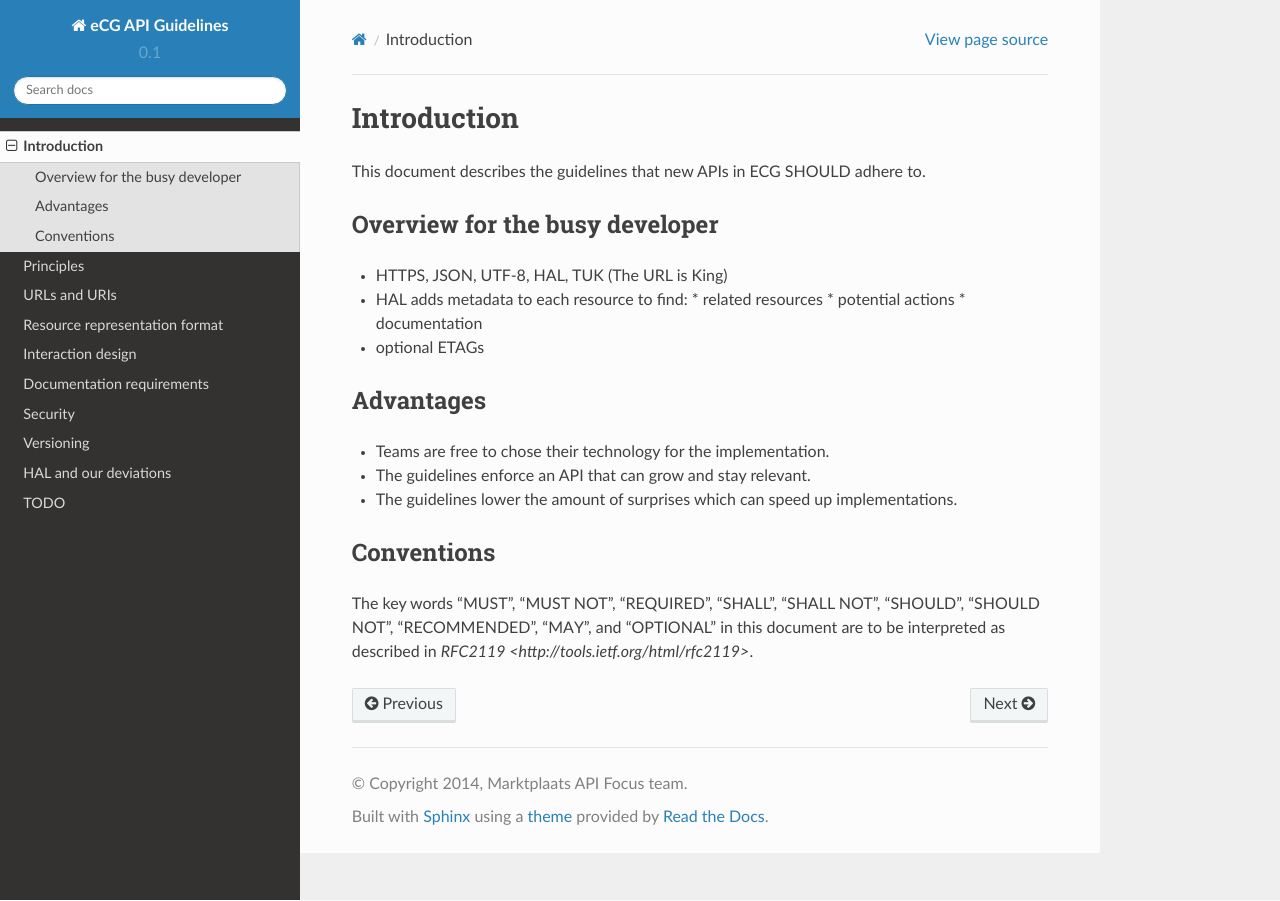
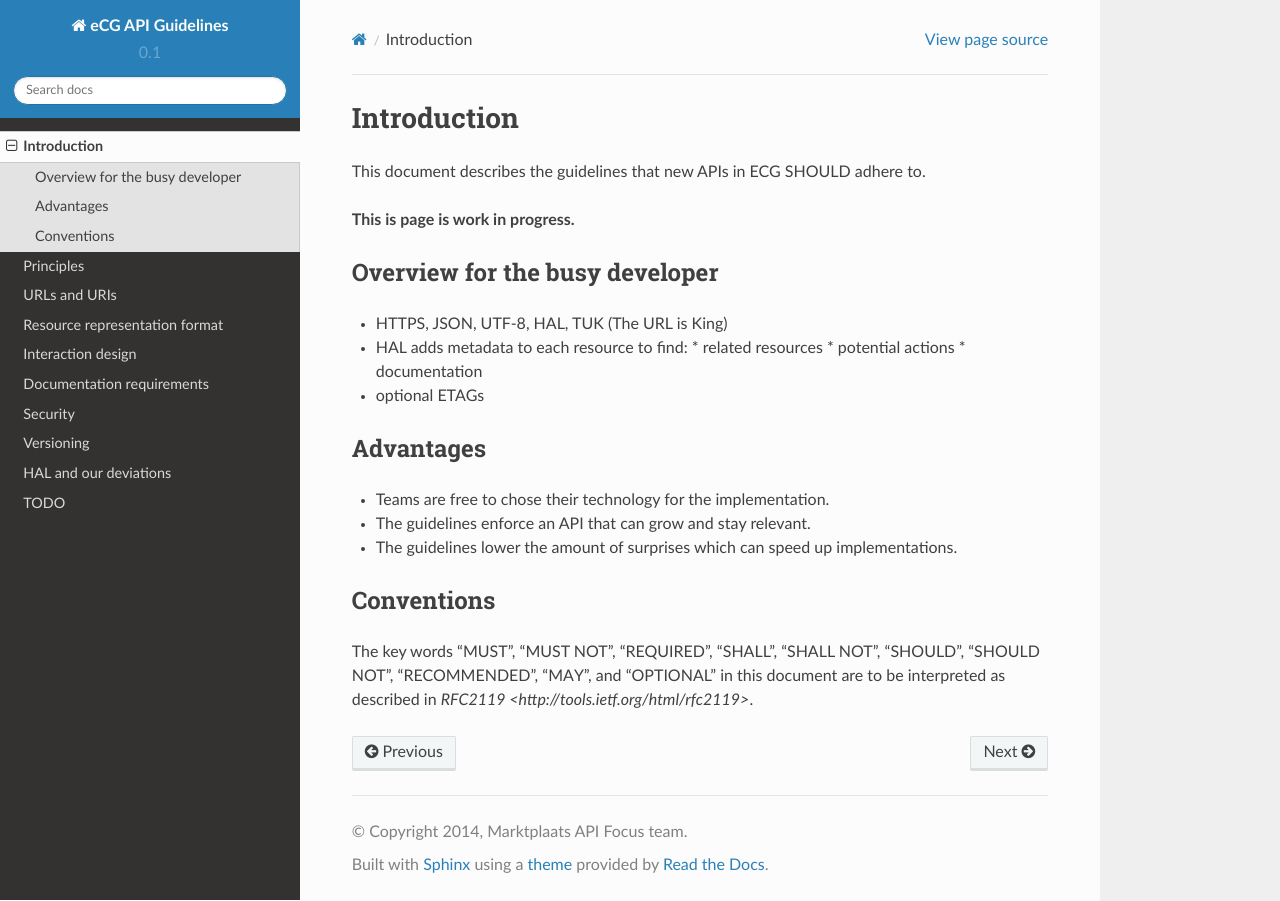
Before and after one commit to ecg-marktplaats/marktplaats-api-guidelines, a Sphinx documentation site: the page built from source/00-intro.rst, in a window 1280 px wide. Built offline with Sphinx 7.4.7 and the Read the Docs theme 2.0.0, drawn with Linux system fonts in a browser that asks for light colours.

Commit message:
Added WIP warning

```diff
--- a/source/00-intro.rst
+++ b/source/00-intro.rst
@@ -4,6 +4,8 @@ Introduction
 ============
 
 This document describes the guidelines that new APIs in ECG SHOULD adhere to.
+
+**This is page is work in progress.**
 
 Overview for the busy developer
 -------------------------------
```
